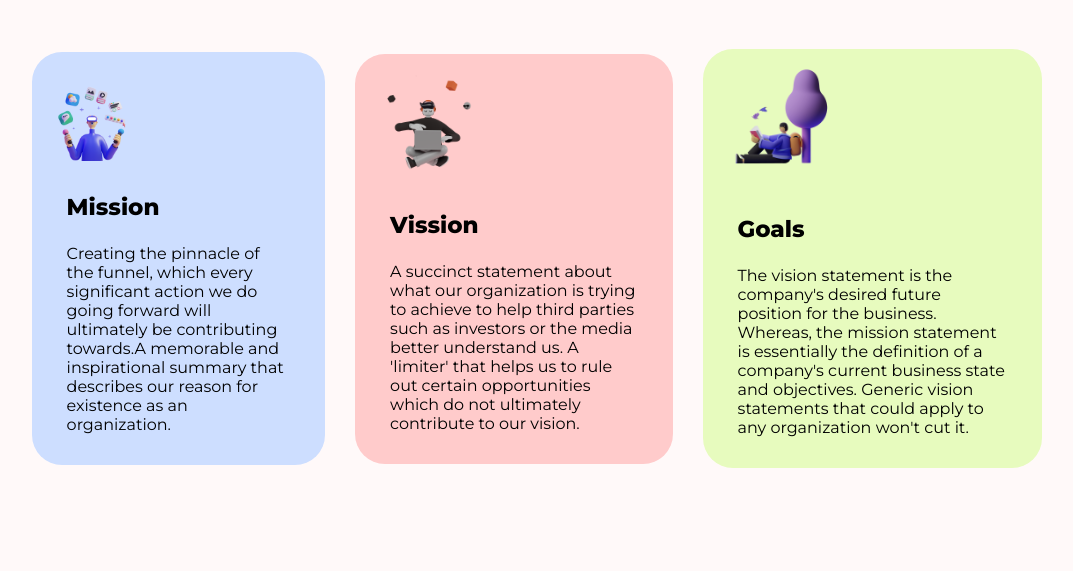
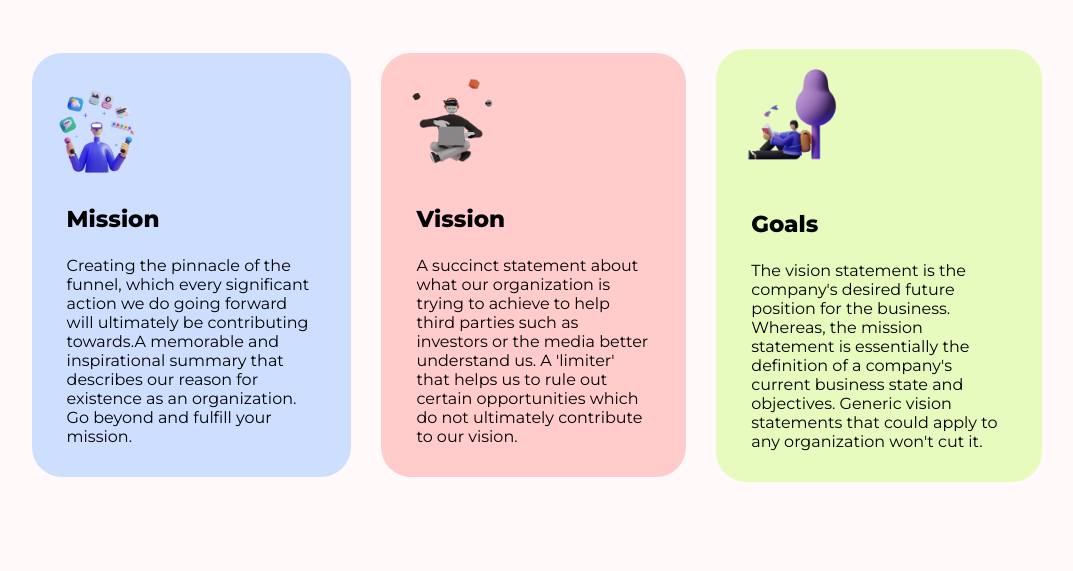
Before and after one commit to aansourav/ProgrammingHero-Assignment-01, a plain HTML site: page index.html in a window 1280 px wide. Shown: the part 642-1213 px from the top of the page, without its empty margins (103-1176 px from the left). Drawn offline with Linux system fonts and the light colour scheme.

Commit message:
very last check

```diff
--- a/index.html
+++ b/index.html
@@ -61,7 +61,7 @@
           <p class="mvg-contents">
             Creating the pinnacle of the funnel, which every significant action we do going forward will
             ultimately be contributing towards.A memorable and inspirational summary that describes our reason
-            for existence as an organization.
+            for existence as an organization. Go beyond and fulfill your mission.
           </p>
         </div>
         <div class="Vision">
```
